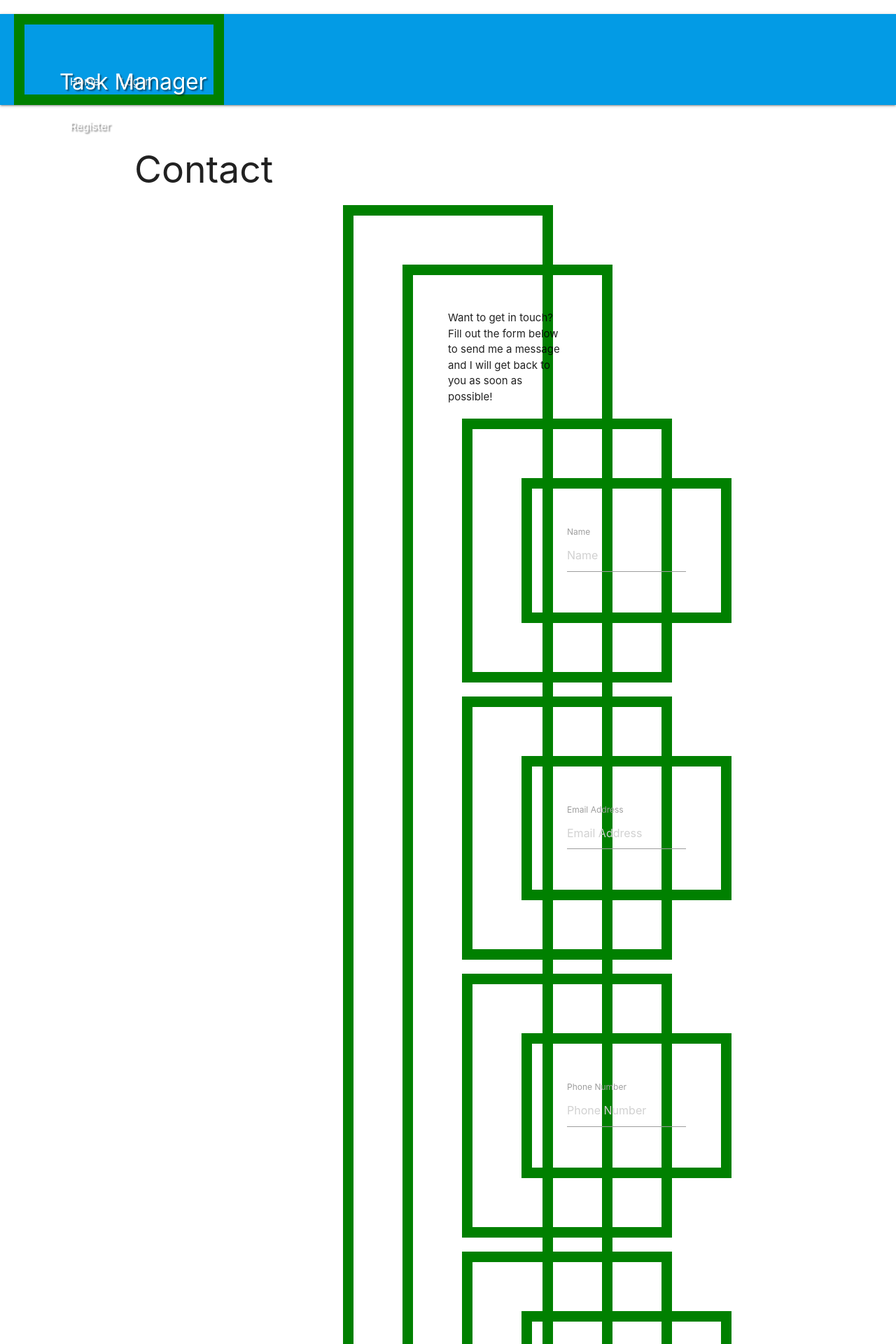
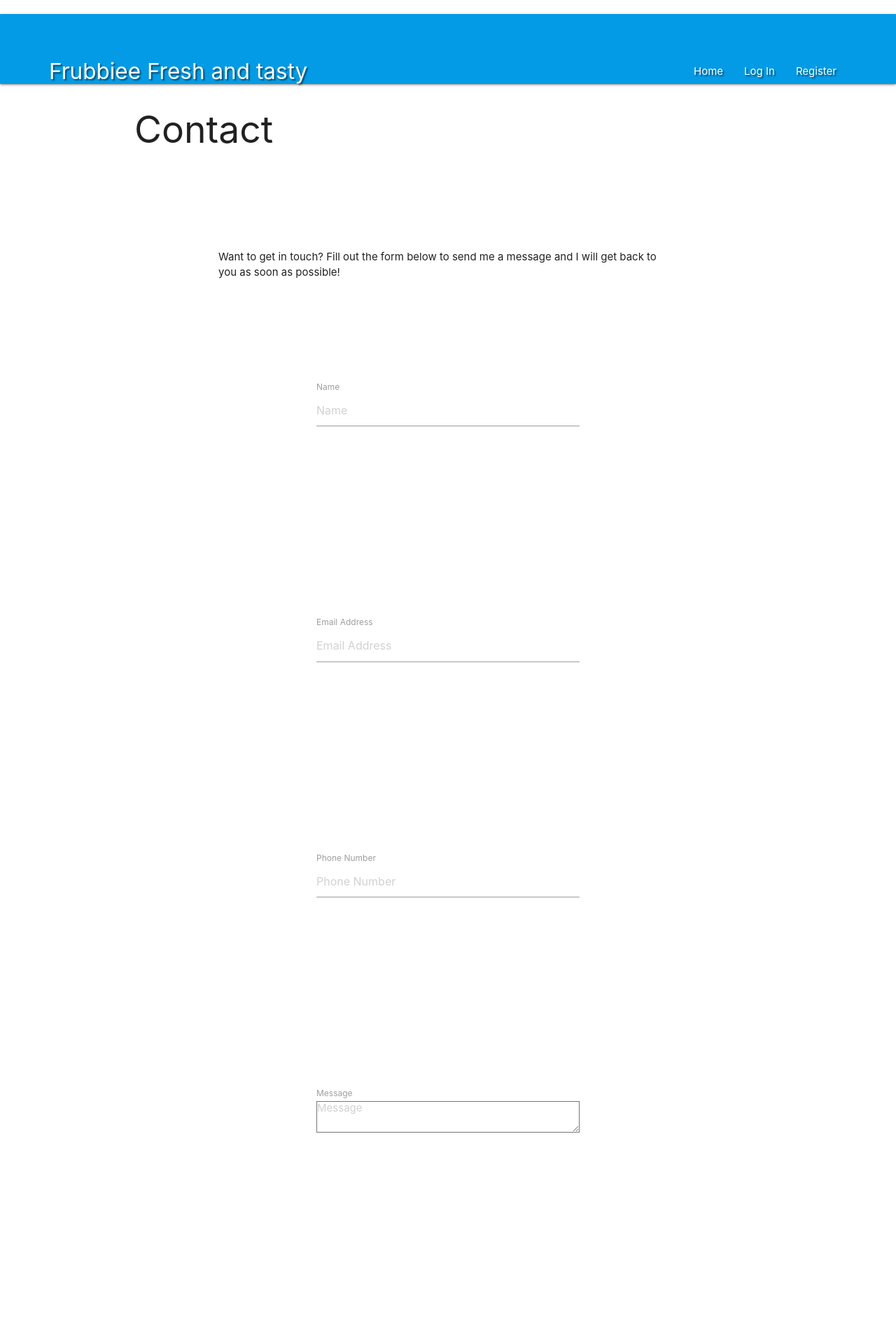
Before and after one commit to suzzet31/Frubbiee, a Flask app: page /contact in a window 1280 px wide. Shown: the top 1920 px of the page at 70% size. Run offline with Flask 2, Linux system fonts and the light colour scheme; some libraries are stand-ins or nearby versions.

Commit message:
modified css styles

```diff
--- a/app.py
+++ b/app.py
@@ -86,6 +86,9 @@ def posts():
            flash("Your recipe is been posted")
            session.pop(session["user"])
            return render_template("posts.html")@app.route("/register", methods=["GET", "POST"])
+
+
+@app.route("/register")
 def register():
     if request.method == "POST":
         # check if username already exists in db
--- a/static/css/style.css
+++ b/static/css/style.css
@@ -10,15 +10,15 @@ body {
     text-overflow: #bbb;
 }
 
+.col-md-5 img {
+    width: 100%
+}
+
 div {
-    width: 300px;
-    border: 15px solid green;
+    /* width: 300px; */
+    /* border: 15px solid green; */
     padding: 50px;
     margin: 20px;
-}
-
-.col-md-5 img {
-    width: 100%
 }
 
 .text-shadow {
@@ -33,127 +33,3 @@ input {
     line-height: 2;
 
 }
-
-
-.image {
-    size: 1200px;
-}
-
-.col-md-5 img {
-    width: 100%
-}
-
-:root {
-    --input-padding-x: 1.5rem;
-    --input-padding-y: 0.75rem;
-}
-
-.login,
-.image {
-    min-height: 100vh;
-}
-
-.bg-image {
-    background-image: url('https://source.unsplash.com/WEQbe2jBg40/600x1200');
-    background-size: cover;
-    background-position: center;
-}
-
-.login-heading {
-    font-weight: 300;
-}
-
-.btn-login {
-    font-size: 0.9rem;
-    letter-spacing: 0.05rem;
-    padding: 0.75rem 1rem;
-    border-radius: 2rem;
-}
-
-.form-label-group {
-    position: relative;
-    margin-bottom: 1rem;
-}
-
-.form-label-group>input,
-.form-label-group>label {
-    padding: var(--input-padding-y) var(--input-padding-x);
-    height: auto;
-    border-radius: 2rem;
-}
-
-.form-label-group>label {
-    position: absolute;
-    top: 0;
-    left: 0;
-    display: block;
-    width: 100%;
-    margin-bottom: 0;
-    /* Override default `<label>` margin */
-    line-height: 1.5;
-    color: #495057;
-    cursor: text;
-    /* Match the input under the label */
-    border: 1px solid transparent;
-    border-radius: .25rem;
-    transition: all .1s ease-in-out;
-}
-
-.form-label-group input::-webkit-input-placeholder {
-    color: transparent;
-}
-
-.form-label-group input:-ms-input-placeholder {
-    color: transparent;
-}
-
-.form-label-group input::-ms-input-placeholder {
-    color: transparent;
-}
-
-.form-label-group input::-moz-placeholder {
-    color: transparent;
-}
-
-.form-label-group input::placeholder {
-    color: transparent;
-}
-
-.form-label-group input:not(:placeholder-shown) {
-    padding-top: calc(var(--input-padding-y) + var(--input-padding-y) * (2 / 3));
-    padding-bottom: calc(var(--input-padding-y) / 3);
-}
-
-.form-label-group input:not(:placeholder-shown)~label {
-    padding-top: calc(var(--input-padding-y) / 3);
-    padding-bottom: calc(var(--input-padding-y) / 3);
-    font-size: 12px;
-    color: #777;
-}
-
-/* Fallback for Edge
-  -------------------------------------------------- */
-
-@supports (-ms-ime-align: auto) {
-    .form-label-group>label {
-        display: none;
-    }
-
-    .form-label-group input::-ms-input-placeholder {
-        color: #777;
-    }
-}
-
-/* Fallback for IE
-  -------------------------------------------------- */
-
-@media all and (-ms-high-contrast: none),
-(-ms-high-contrast: active) {
-    .form-label-group>label {
-        display: none;
-    }
-
-    .form-label-group input:-ms-input-placeholder {
-        color: #777;
-    }
-}
--- a/templates/base.html
+++ b/templates/base.html
@@ -12,16 +12,16 @@
     <link rel="stylesheet" href="{{ url_for('static', filename='css/style.css') }}" type="text/css">
     {% block styles %}
     {% endblock %}
-    <title>Task Manager</title>
+    <title>Frubbiee Drinks</title>
 </head>
 
 <body>
 
     <header>
         <!-- top navbar -->
-        <nav class="nav-extended text-shadow light-blue darken-1">
+        <nav class="nav-extended  black text-shadow light-blue darken-1">
             <div class="nav-wrapper">
-                <a href="{{ url_for('get_recipes') }}" class="brand-logo">Task Manager</a>
+                <a href="{{ url_for('get_recipes') }}" class="brand-logo">Frubbiee Fresh and tasty</a>
                 <a href="#" data-target="mobile-demo" class="sidenav-trigger right"><i class="fas fa-bars"></i></a>
                 <ul class="right hide-on-med-and-down">
                     <li><a href="{{ url_for('get_recipes') }}">Home</a></li>
@@ -43,7 +43,7 @@
         <!-- mobile sidenav -->
         <ul class="sidenav" id="mobile-demo">
             <li>
-                <h4 class="center-align light-blue-text text-darken 4">Task Manager</h4>
+                <h4 class="center-align light-blue-text text-darken 4">Frubbiee Fresh and tasty</h4>
             </li>
             <li><a href="{{ url_for('get_recipes') }}">Home</a></li>
             {% if session.user %}
--- a/templates/categories.html
+++ b/templates/categories.html
@@ -1,11 +1,11 @@
 {% extends "base.html" %}
 {% block content %}
 
-<h3 class="light-blue-text text-darken-4 center-align">Manage Categories</h3>
+<h3 class="light-black-text text-darken-4 center-align">Manage Categories</h3>
 
 <div class="row">
     <div class="col s12 center-align">
-        <a href="{{ url_for('add_category') }}" class="btn-large light-blue darken-2 text-shadow">
+        <a href="{{ url_for('add_category') }}" class="btn-large light-black darken-2 text-shadow right">
             Add Category <i class="fas fa-plus-square right"></i>
         </a>
     </div>
--- a/templates/recipes.html
+++ b/templates/recipes.html
@@ -38,4 +38,6 @@
         </div>
     </li>
     {% endfor %}
+
 </ul>
+{% endblock %}
```
